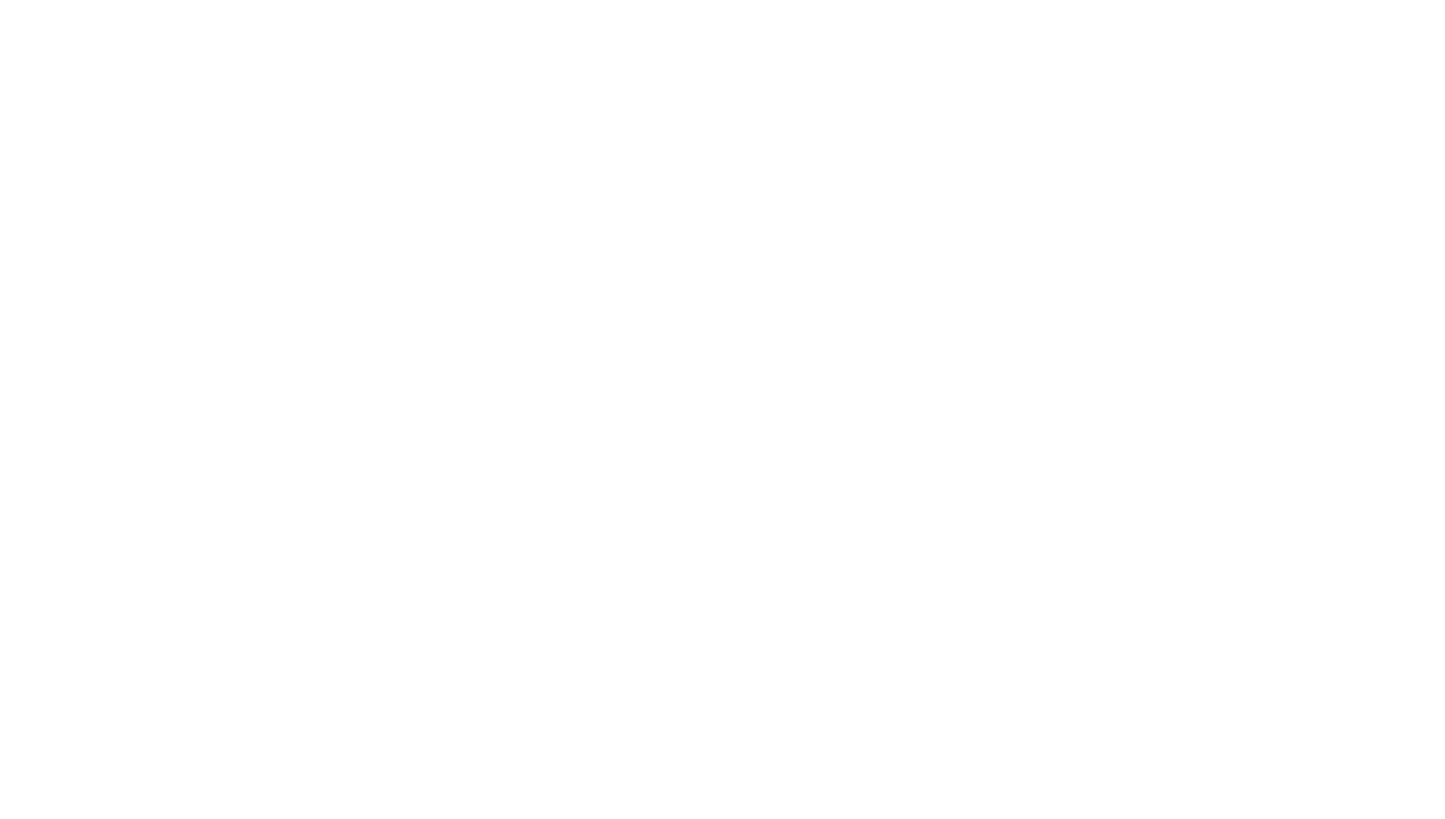
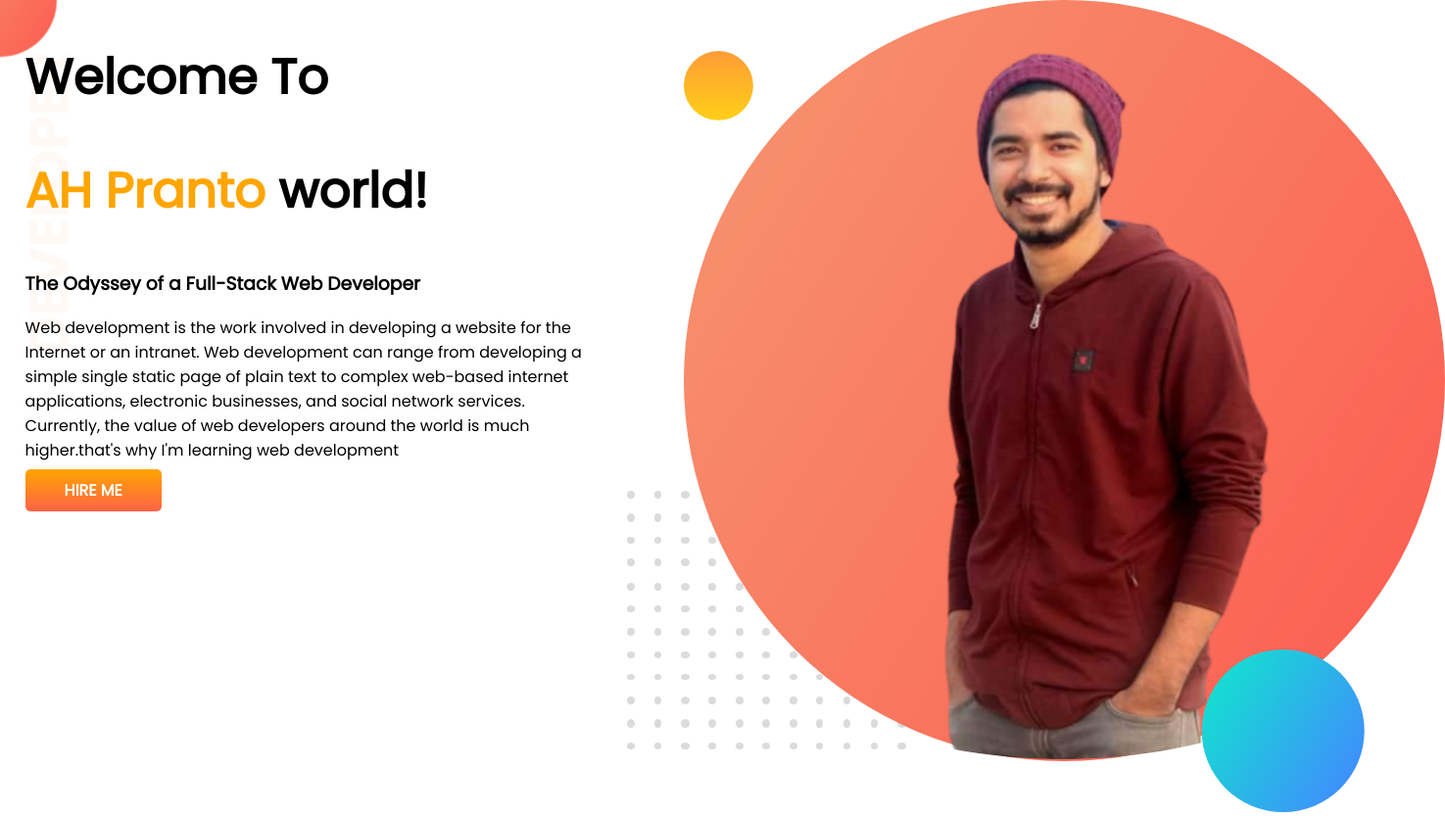
Before and after one commit to AHPranto/dev-portfolio, a plain HTML site: page index.html in a window 1280 px wide. Shown: the whole page at 98% size, 1475 px wide, since content can reach past the window. Before the commit the page ends 800 px from the top, so only its background shows below. Drawn offline with Linux system fonts and the light colour scheme.

Commit message:
top banner added

```diff
--- a/index.html
+++ b/index.html
@@ -1,13 +1,33 @@
 <!DOCTYPE html>
 <html lang="en">
+
 <head>
     <meta charset="UTF-8">
     <meta http-equiv="X-UA-Compatible" content="IE=edge">
     <meta name="viewport" content="width=device-width, initial-scale=1.0">
     <title>Pranto Portfolio</title>
+    <link rel="preconnect" href="https://fonts.googleapis.com">
+    <link rel="preconnect" href="https://fonts.gstatic.com" crossorigin>
+    <link href="https://fonts.googleapis.com/css2?family=Poppins&display=swap" rel="stylesheet">
     <link rel="stylesheet" href="style.css">
 </head>
+
 <body>
+    <section class="top-banner">
+        <div class="half-width">
+            <h1>Welcome To</h1>
+            <h1><span class="orange-color">AH Pranto</span> world!</h1>
+            <h3>The Odyssey of a Full-Stack Web Developer</h3>
+            <p>Web development is the work involved in developing a website for the Internet or an intranet. Web
+                development can range from developing a simple single static page of plain text to complex web-based
+                internet applications, electronic businesses, and social network services. Currently, the value of web
+                developers around the world is much higher.that's why I'm learning web development</p>
+            <a class="link-button" target="_blank" href="https://www.linkedin.com/in/ahpranto/">HIRE ME</a>
+        </div>
+        <div class="half-width">
+            <img src="images/pranto.png" alt="">
+        </div>
+    </section>
+</body>
 
-</body>
 </html>
--- a/style.css
+++ b/style.css
@@ -0,0 +1,39 @@
+body {
+    font-family: 'Poppins', sans-serif;
+    margin: 0px;
+}
+
+h1 {
+    font-size: 50px;
+}
+
+.orange-color {
+    color: orange;
+}
+
+section {
+    display: flex;
+}
+
+.half-width {
+    width: 50%;
+    padding-left: 2%;
+}
+
+.half-width image {
+    width: 80%;
+}
+
+.link-button {
+    background-image: linear-gradient(orange, tomato);
+    padding: 10px 40px;
+    border-radius: 5px;
+    text-decoration: none;
+    color: white;
+    font-weight: 700;
+}
+
+.top-banner {
+    background-image: url(images/top-banner.png);
+    background-repeat: no-repeat;
+}
```
Also changed, not shown: images/dream-bg.png (added), images/exp-bg.png (added), images/my-bg.png (added), images/my-bg2.png (added), images/pranto.png (added), images/pranto2.png (added), images/top-banner.png (added), showOff/pranto (1).jpeg (added), showOff/pranto__1_-removebg-preview.png (added), showOff/pranto__4_-removebg-preview.png (added), 1 other file.
